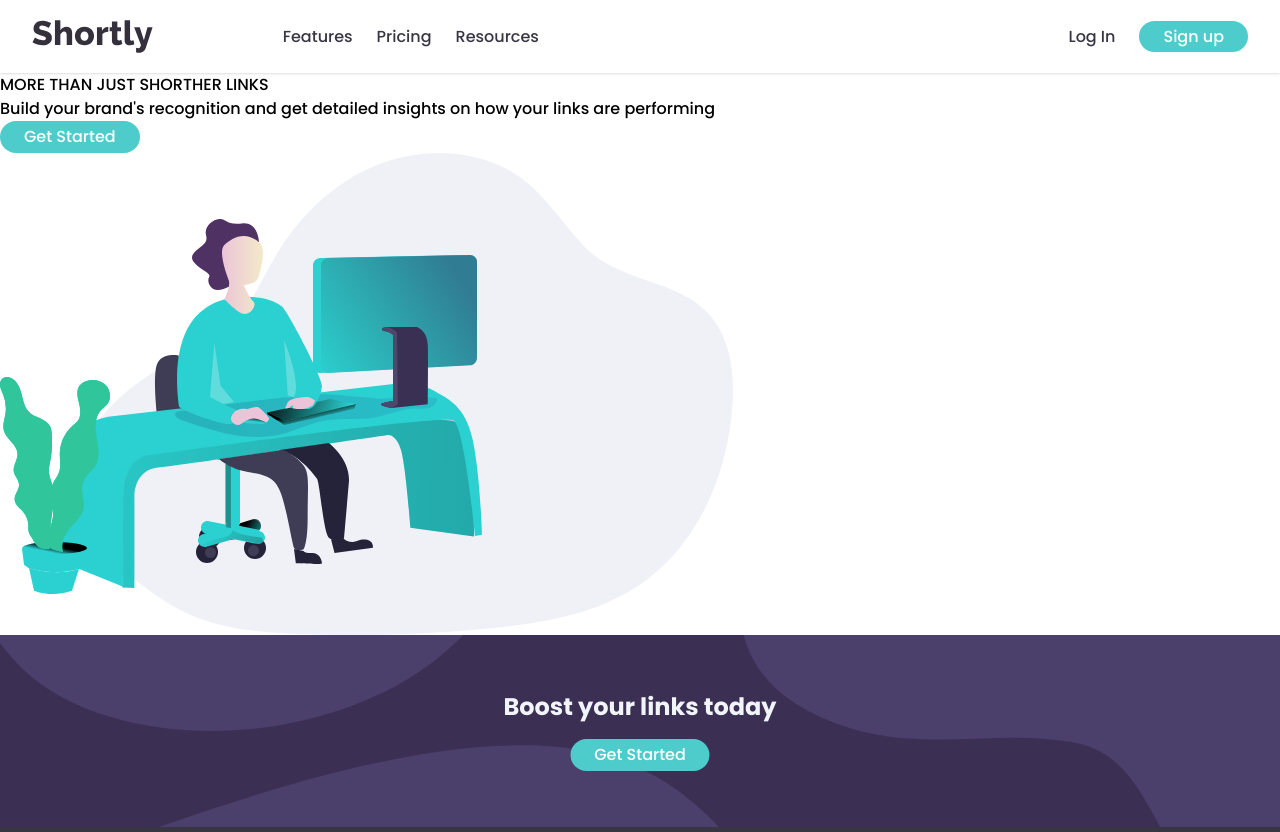
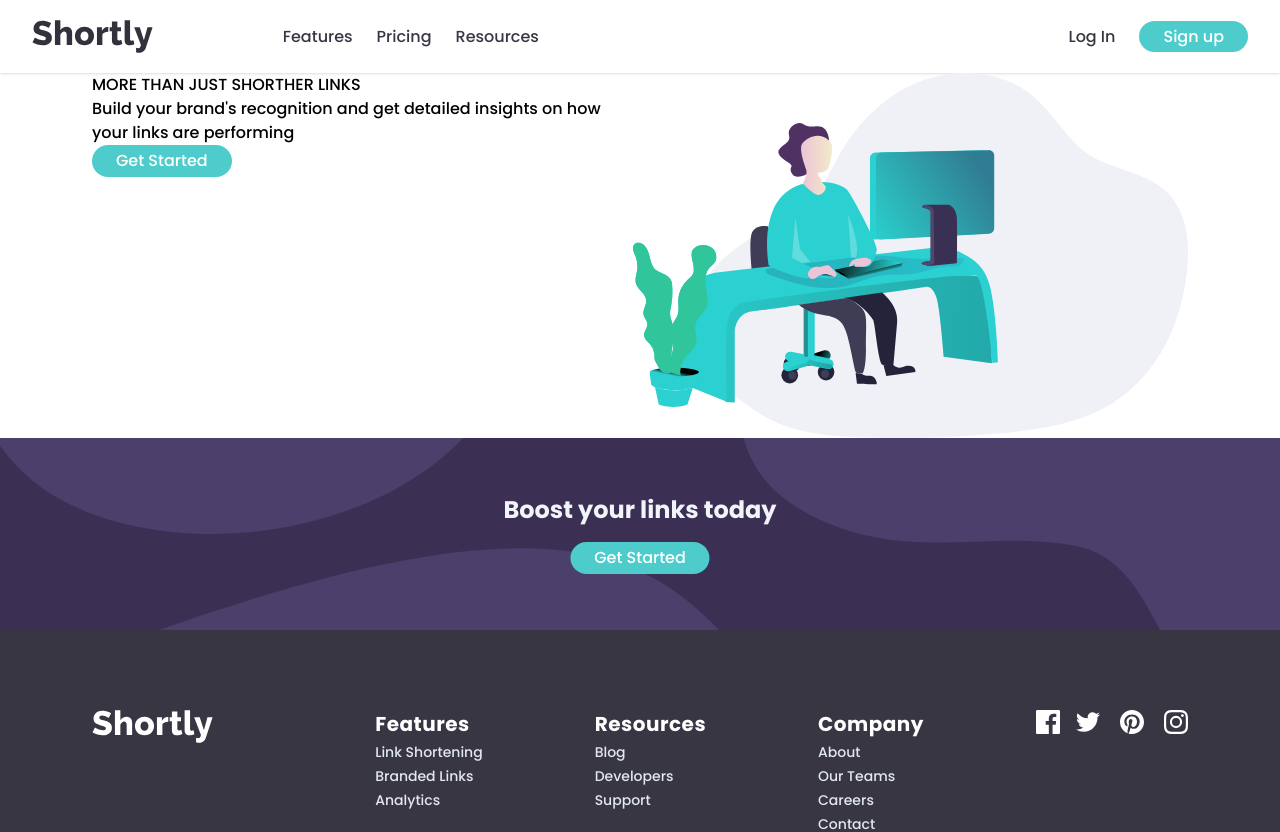
Before and after one commit to Alice2212/url-shortening-app, a React (Create React App) app: page / in a window 1280 px wide. Shown: the top 832 px of the page. Built offline with nearby package versions, Linux system fonts and the light colour scheme.

Commit message:
hero section

```diff
--- a/src/components/Hero.jsx
+++ b/src/components/Hero.jsx
@@ -4,8 +4,8 @@ import heroImg from "../assets/images/illustration-working.svg";
 const Hero = () => {
   return (
     <>
-      <section>
-        <div>
+      <section className="max-width flex ">
+        <div className="">
           <h1>MORE THAN JUST SHORTHER LINKS</h1>
           <p>
             Build your brand's recognition and get detailed insights on how your
```
